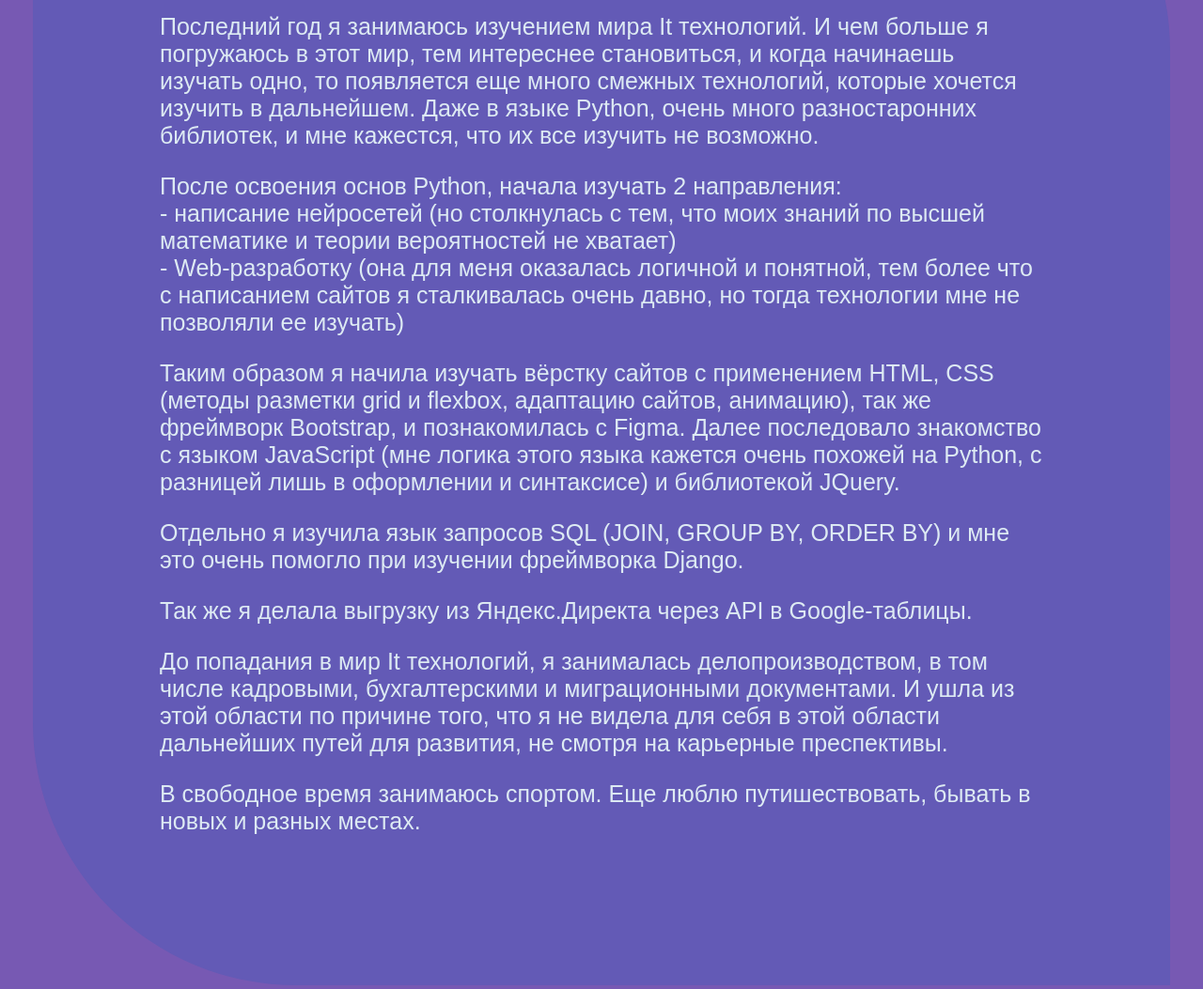
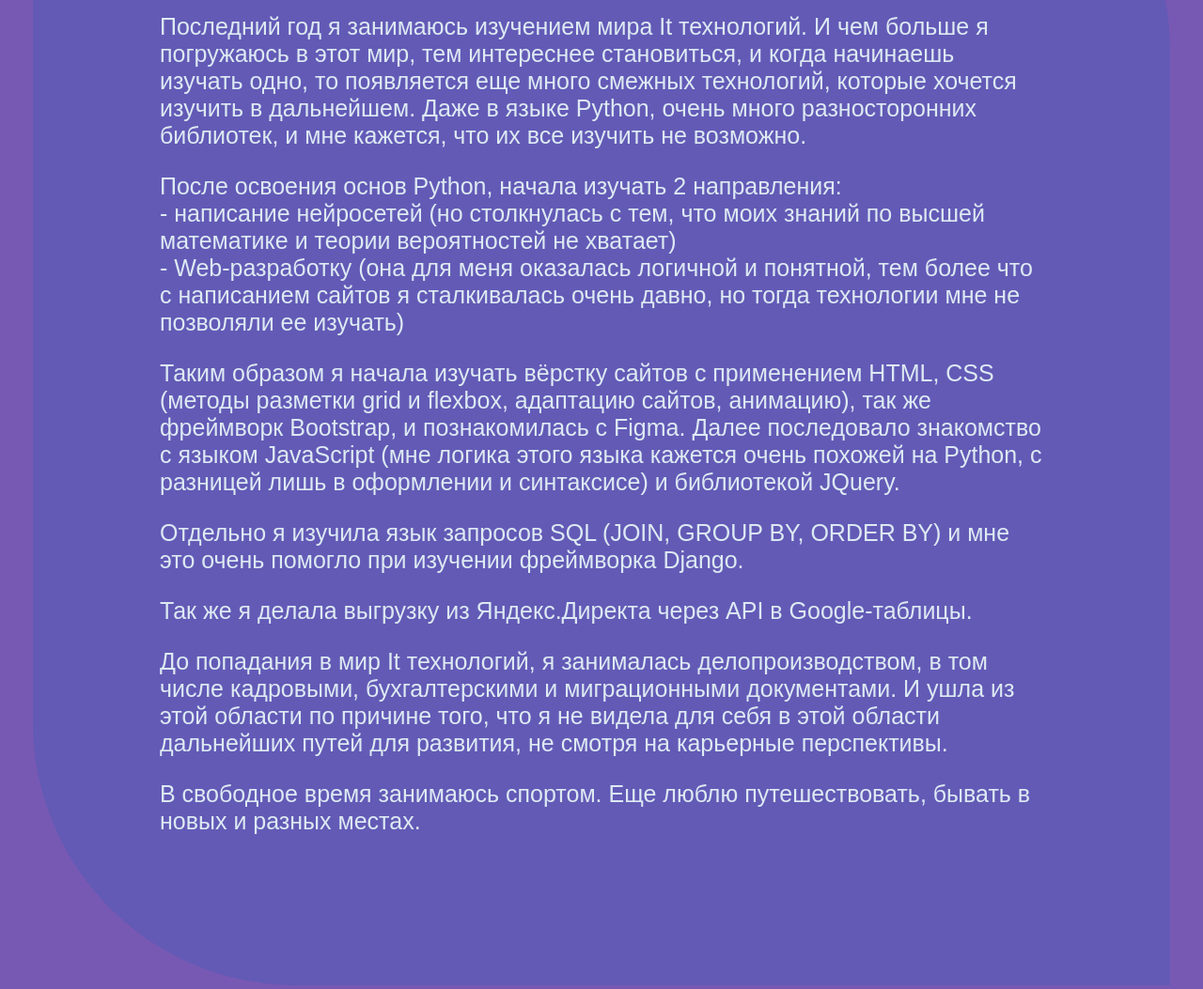
Before and after one commit to Daria-Shpuntova/MyBlog-Dgango, a Django app: template templates/blog_index/about_me.html in a window 1280 px wide. Shown: the part 331-1384 px from the top of the page at 94% size. Run offline with Django 3.2, Linux system fonts and the light colour scheme; the template is opened without the code that fills it, so the values that code supplies are empty; some web fonts are replaced.

Commit message:
Update about_me.html

```diff
--- a/templates/blog_index/about_me.html
+++ b/templates/blog_index/about_me.html
@@ -7,7 +7,7 @@
     <p>
         Последний год я занимаюсь изучением мира It технологий. И чем больше я погружаюсь в этот мир, тем интереснее
         становиться, и когда начинаешь изучать одно, то появляется еще много смежных технологий, которые хочется
-        изучить в дальнейшем. Даже в языке Python, очень много разностаронних библиотек, и мне кажестся,
+        изучить в дальнейшем. Даже в языке Python, очень много разносторонних библиотек, и мне кажется,
         что их все изучить не возможно.</p>
     <p>
         После освоения основ Python, начала изучать 2 направления:<br>
@@ -17,7 +17,7 @@
         давно, но тогда технологии мне не позволяли ее изучать)</p>
     <p>
 
-        Таким образом я начила изучать вёрстку сайтов с применением HTML, CSS (методы разметки grid и flexbox, адаптацию
+        Таким образом я начала изучать вёрстку сайтов с применением HTML, CSS (методы разметки grid и flexbox, адаптацию
         сайтов, анимацию), так же фреймворк Bootstrap, и познакомилась с Figma. Далее последовало знакомство с языком
         JavaScript (мне логика этого языка кажется очень похожей на Python, с разницей лишь в оформлении и синтаксисе)
         и библиотекой JQuery.</p>
@@ -31,10 +31,10 @@
     <p>
         До попадания в мир It технологий, я занималась делопроизводством, в том числе
         кадровыми, бухгалтерскими и миграционными документами. И ушла из этой области по причине того,
-        что я не видела для себя в этой области дальнейших путей для развития, не смотря на карьерные преспективы.</p>
+        что я не видела для себя в этой области дальнейших путей для развития, не смотря на карьерные перспективы.</p>
     <p>
         В свободное время занимаюсь спортом.
-        Еще люблю путишествовать, бывать в новых и разных местах.
+        Еще люблю путешествовать, бывать в новых и разных местах.
     </p>
 
 </div>
```
